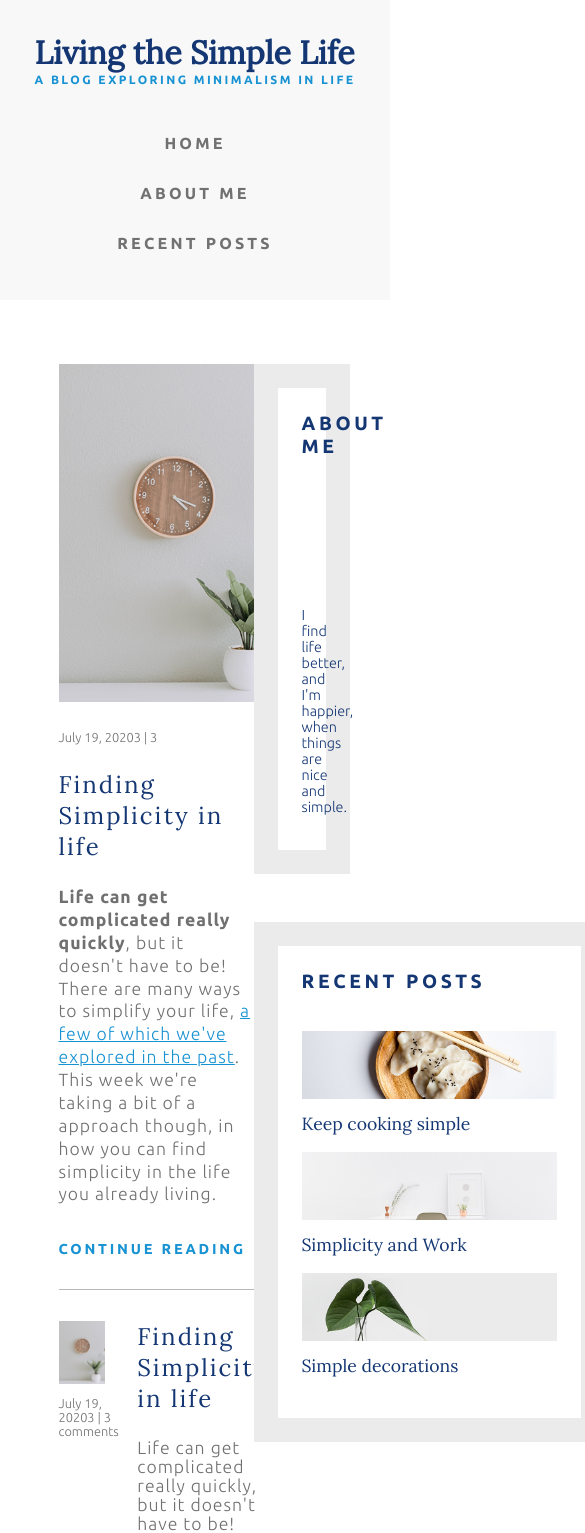
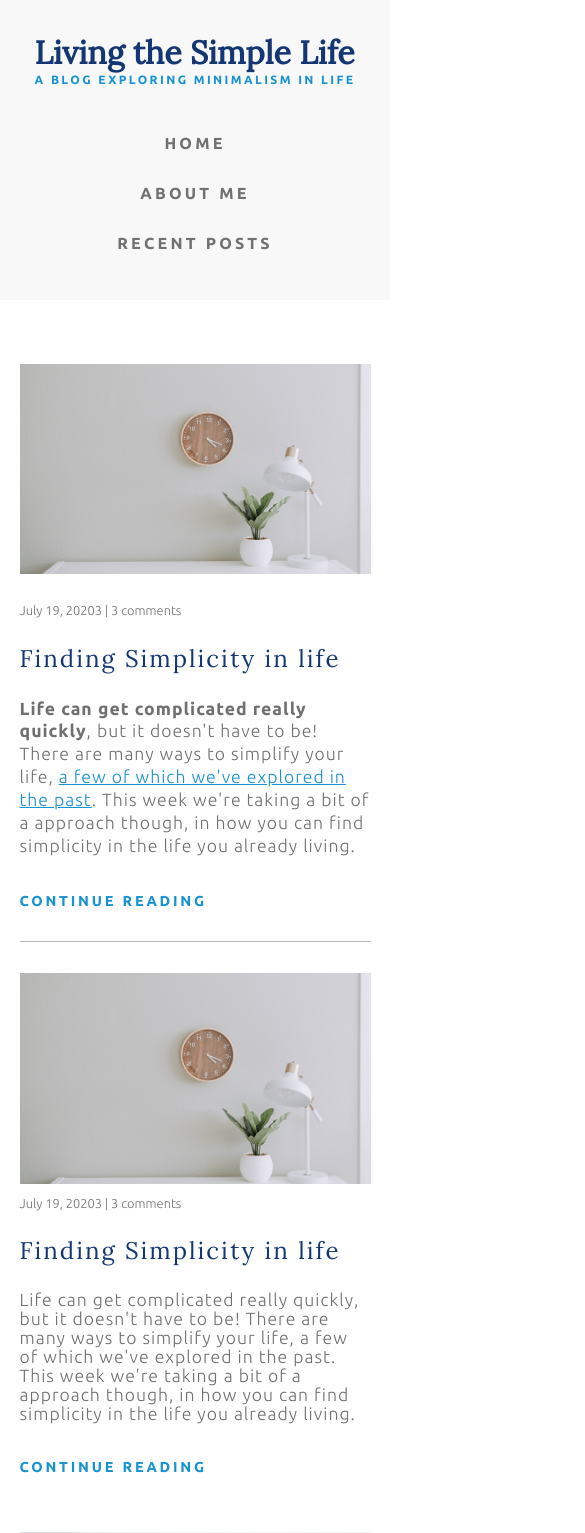
Before and after one commit to jeremydurden/simple-life-blog, a React (Create React App) app: page /home in a window 390 px wide. Shown: the top 1533 px of the page, 585 px wide, since content can reach past the window. Built offline with nearby package versions, Linux system fonts and the light colour scheme.

Commit message:
home page responsive styling

```diff
--- a/src/Pages/Home/Home.css
+++ b/src/Pages/Home/Home.css
@@ -5,3 +5,12 @@
     justify-content: space-between;
     min-height: 80vh;
 }
+
+
+@media (max-width: 1249px){
+    .home__container--main {
+        flex-direction: column;
+        align-items: center;
+        max-width: 90vw;
+    }
+}
--- a/src/components/AboutMeCard/AboutMeCard.css
+++ b/src/components/AboutMeCard/AboutMeCard.css
@@ -5,7 +5,6 @@
     border: 1.5em solid #EBEBEB;
     max-width: 15vw;
     margin-bottom: 3em;
-
 }
 
 .about-me__title {
@@ -16,7 +15,6 @@
     letter-spacing: 3.6px;
     text-transform: uppercase;
     margin-bottom: 1em;
-
 }
 
 .about-me__text {
@@ -27,7 +25,6 @@
     margin: 2em 0 .75em 0;
     max-width: 8.5vw;
     cursor: pointer;
-
 }
 
 .about-me__link {
@@ -38,3 +35,16 @@
     height: 12vh;
     object-fit: cover;
 }
+
+@media (max-width: 1249px){
+    .about-me__container {
+        max-width: 100vw;
+
+
+    }
+    .about-me__text {
+        max-width: 100vw;
+        font-size: .75em;
+    }
+
+}
--- a/src/components/FeaturedArticle/FeaturedArticle.css
+++ b/src/components/FeaturedArticle/FeaturedArticle.css
@@ -66,3 +66,16 @@
 
 
 }
+
+@media (max-width: 1249px){
+    .featured-article__container {
+        max-width: 90vw;
+    }
+    .featured-article__img {
+        max-width: 100vw;
+        height: 25vh;
+    }
+    .featured-article__container::after {
+        width: 90%;
+    }
+}
--- a/src/components/FeaturedArticle/FeaturedArticle.jsx
+++ b/src/components/FeaturedArticle/FeaturedArticle.jsx
@@ -5,7 +5,7 @@ const FeaturedArticle = () => {
     <div className="featured-article__container">
       <img className="featured-article__img" src={data[0].photo} alt="" />
       <p className="featured-article__date">
-        {data[0].date} | {data[0].comments}
+        {data[0].date} | {data[0].comments} comments
       </p>
       <h2 className="featured-article__title">{data[0].title}</h2>
       <p className="featured-article__text">
--- a/src/components/RecentArticle/RecentArticle.css
+++ b/src/components/RecentArticle/RecentArticle.css
@@ -60,3 +60,24 @@
     margin-bottom: 2em;
 
 }
+
+@media (max-width: 1249px){
+    .recent-article__container {
+        flex-direction: column;
+        max-width: 100%;
+        width: 100%;
+
+    }
+    .recent-article__img {
+        max-width: 90vw;
+        height: 25vh;
+        width: 100%;
+    }
+
+    .recent-article__text-side {
+        max-width: 90vw;
+    }
+    .recent-article__continue {
+        margin-bottom: 4em;
+    }
+}
```
Also changed, not shown: src/components/Feed/Feed.css (deleted), src/components/Feed/Feed.jsx (deleted). Lines whose indentation alone changed are shown as unchanged.
